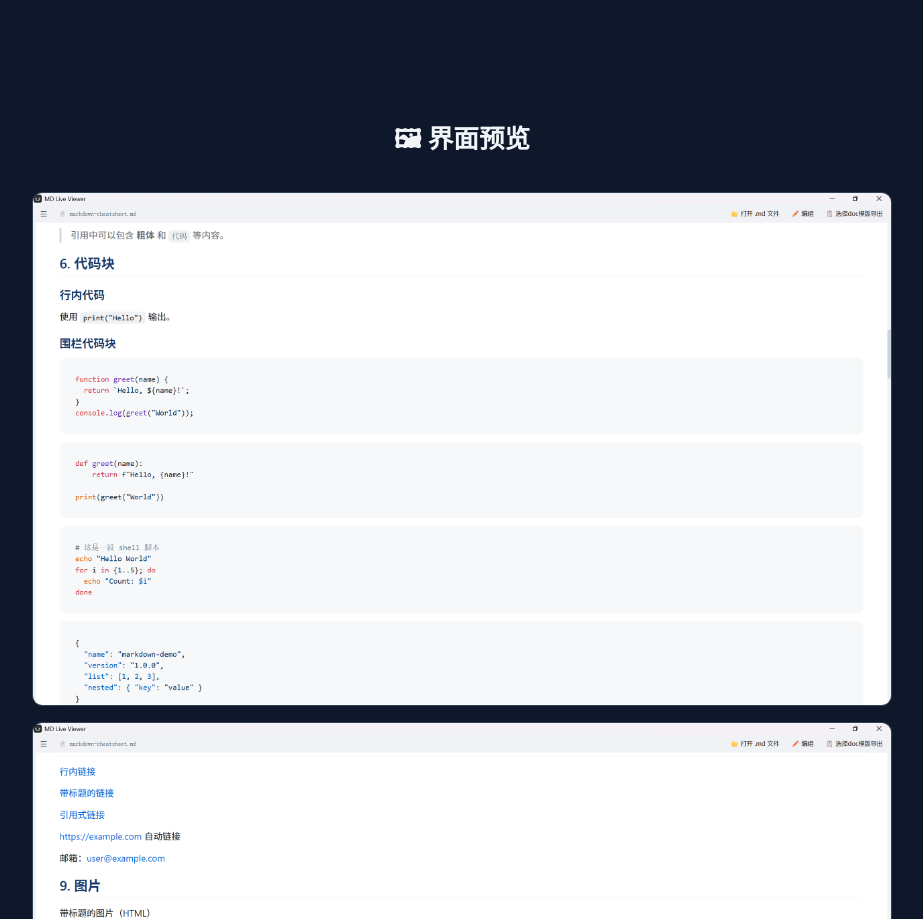
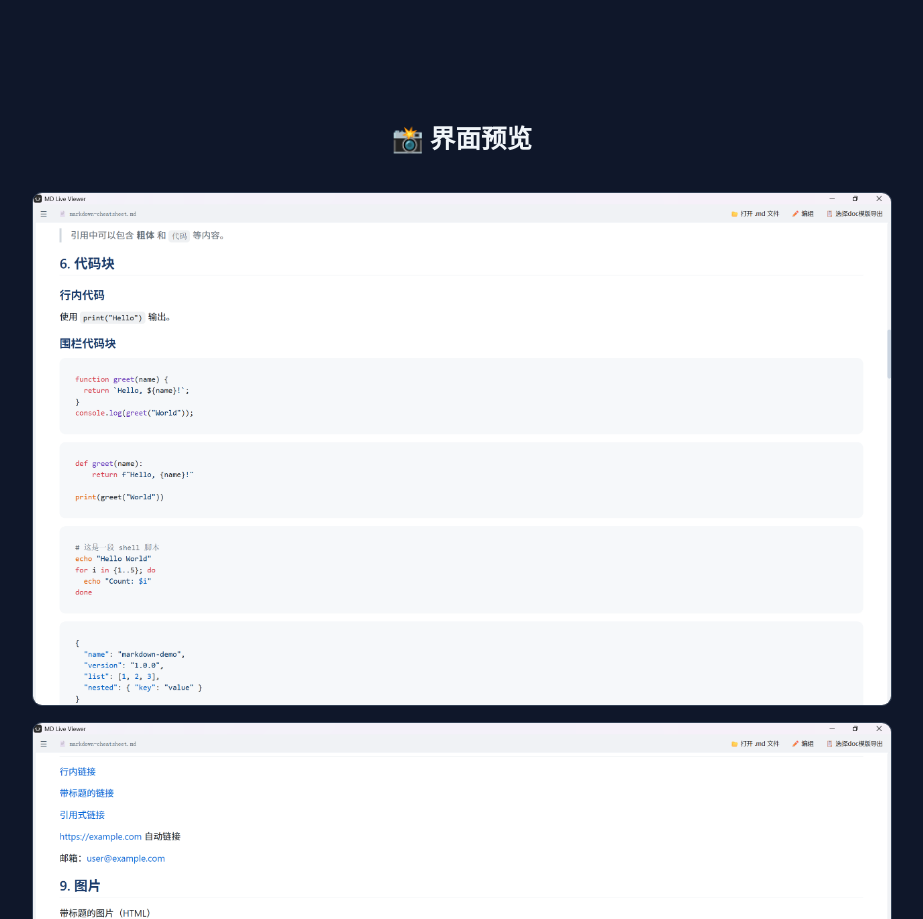
Before and after one commit to jayneena/md-previewer, a website: page docs/index.html in a window 1280 px wide. Shown: the part 931-1850 px from the top of the page, without its empty margins (178-1101 px from the left). Drawn offline with Linux system fonts and the light colour scheme.

Commit message:
change preview icon

```diff
--- a/docs/index.html
+++ b/docs/index.html
@@ -55,7 +55,7 @@ body { font-family: -apple-system, BlinkMacSystemFont, 'Segoe UI', Roboto, sans-
 </div>
 
 <div class="section">
-  <h2>🖼 界面预览</h2>
+  <h2>📸 界面预览</h2>
   <div class="preview-stack">
     <img src="eg3.png" alt="截图 1">
     <img src="eg4.png" alt="截图 2">
```
